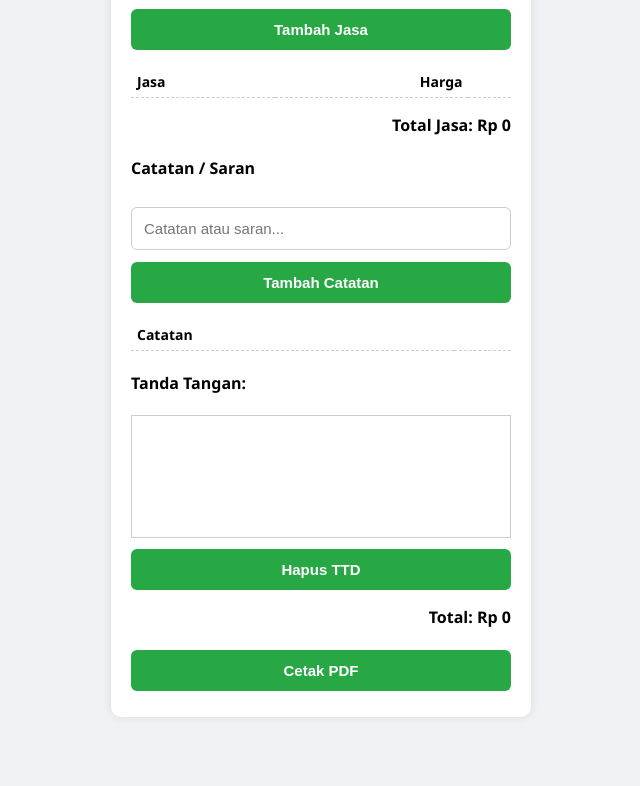
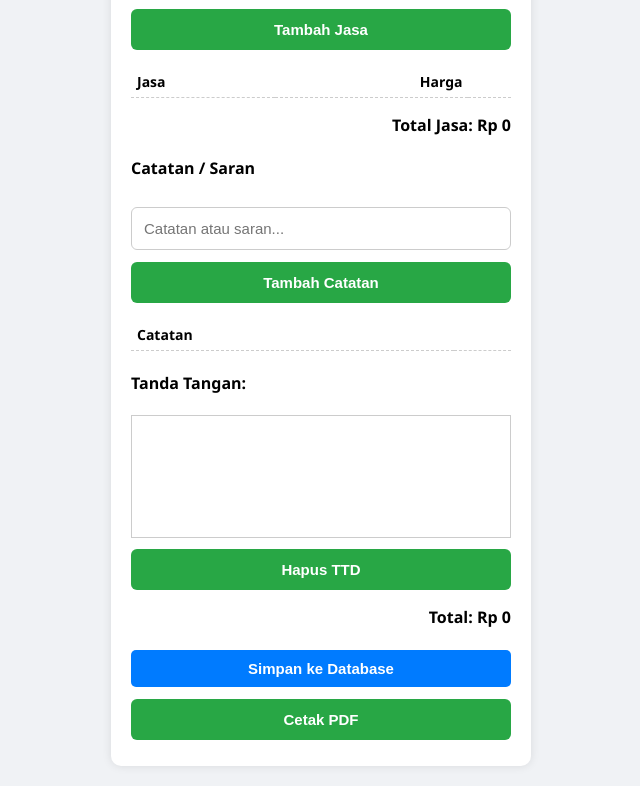
Before and after one commit to bayu471/invoice-exoto.v.2, a plain HTML site: page index.html in a window 1280 px wide. Shown: the part 1193-1979 px from the top of the page, without its empty margins (319-959 px from the left). Before the commit the page ends 1930 px from the top, so only its background shows below. Drawn offline with nearby package versions, Linux system fonts and the light colour scheme.

Commit message:
Update index.html

```diff
--- a/index.html
+++ b/index.html
@@ -193,6 +193,8 @@
     <button onclick="clearTTD()">Hapus TTD</button>
 
     <p class="total">Total: <span id="total">Rp 0</span></p>
+    <button onclick="simpanKeSheet()" style="background-color: #007bff; color: white; padding: 10px; border: none; border-radius: 5px; font-weight: bold;">Simpan ke Database</button>
+
     <button onclick="cetakPDF()">Cetak PDF</button>
 
   </div>
@@ -529,6 +531,33 @@ canvas.addEventListener('touchcancel', () => drawing = false);
 
 window.onload = muatItemFavorit;
 
+//script untuk google script
+async function simpanKeSheet() {
+  const data = {
+    nama: document.getElementById('nama').value,
+    model: document.getElementById('model').value,
+    km: document.getElementById('km').value,
+    tanggal: document.getElementById('tanggal').value,
+    items: items.map(i => `${i.item} x${i.jumlah} @${formatRupiah(i.harga)}`),
+    repairs: repairs.map(r => `${r.repair} (${formatRupiah(r.harga)})`),
+    notes: notes,
+    total: document.getElementById('total').textContent
+  };
+
+  await fetch("https://script.google.com/macros/s/AKfycbybAf09MT4P3VVyUHfzVa5kNY9DHwlbafu_3KWTx2iaK2F0RlDoU_c_MzerxF9BEDNDXg/exec", {
+    method: "POST",
+    body: JSON.stringify(data),
+    headers: {
+      "Content-Type": "application/json"
+    }
+  })
+  .then(res => res.text())
+  .then(res => alert("Berhasil simpan: " + res))
+  .catch(err => alert("Gagal simpan: " + err));
+}
+
+
+
   </script>
 </body>
 </html>
```
